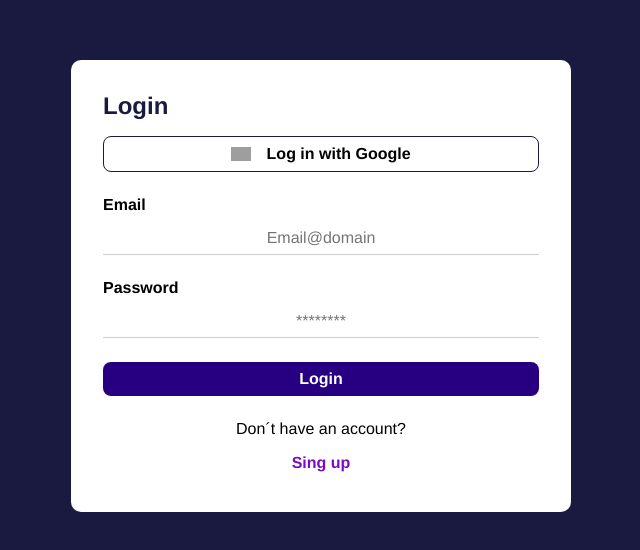
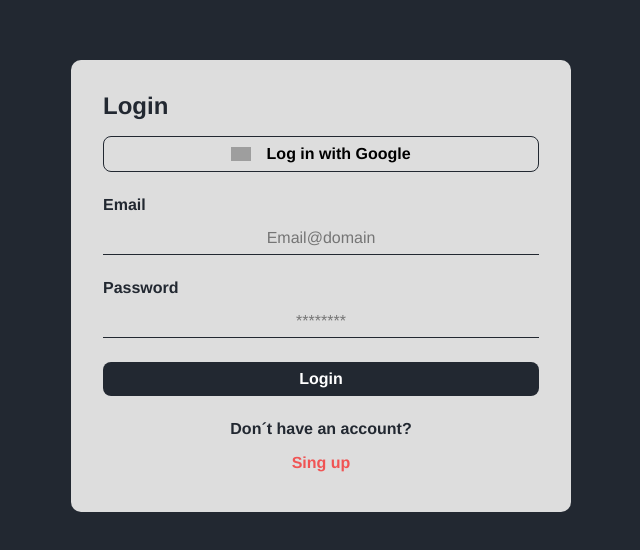
Before and after one commit to EngelReyes23/Practica_React--Journal_App, a React (Vite) app: page /auth/login in a window 1280 px wide. Shown: the part 114-664 px from the top of the page, without its empty margins (319-959 px from the left). Built offline with nearby package versions, Linux system fonts and the light colour scheme; grey boxes are pictures that could not be loaded.

Commit message:
paleta de colores cambiada

```diff
--- a/src/components/auth/RegisterScreen.jsx
+++ b/src/components/auth/RegisterScreen.jsx
@@ -6,7 +6,7 @@ export const RegisterScreen = () => {
     <form className={"auth__form"}>
       <h3 className={"auth__title"}>Register</h3>
 
-      <label className={"label"} htmlFor="email">
+      <label className={"label"} htmlFor="name">
         Name
       </label>
       <input
@@ -41,7 +41,7 @@ export const RegisterScreen = () => {
         name="password"
         autoComplete={"off"}
       />
-      <label className={"label"} htmlFor="password">
+      <label className={"label"} htmlFor="password2">
         Confirm Password
       </label>
       <input
--- a/src/styles/base/_settings.scss
+++ b/src/styles/base/_settings.scss
@@ -1,8 +1,8 @@
 // Colors
 
 :root {
-  --primary: #1a1a40;
-  --secondary: #270082;
-  --tertiary: #7a0bc0;
-  --quaternary: #fa58b6;
+  --primary: #DDDDDD;
+  --secondary: #222831;
+  --tertiary: #30475E;
+  --quaternary: #F05454;
 }
--- a/src/styles/components/_auth.scss
+++ b/src/styles/components/_auth.scss
@@ -3,7 +3,7 @@
   justify-content: center;
   align-items: center;
 
-  background-color: var(--primary);
+  background-color: var(--secondary);
   margin: 0;
   height: 100vh;
   width: 100vw;
@@ -19,7 +19,7 @@
   max-width: 500px;
   // min-height: 475px;
 
-  background: #ffffff;
+  background: var(--primary);
   border-radius: 10px;
 }
 
@@ -29,6 +29,8 @@
   justify-content: center;
   row-gap: 0.5rem;
   padding: 1rem;
+  color: var(--secondary);
+
 
   .label {
     display: inline-block;
@@ -44,24 +46,24 @@
 .auth__title {
   font-size: 1.5rem;
   font-weight: bold;
-  color: var(--primary);
   margin-bottom: 0.5rem;
 }
 
 .auth__input {
   text-align: center;
   border: none;
-  border-bottom: 1px solid #cccccc;
+  border-bottom: 1px solid var(--secondary);
   padding: 1rem;
   width: 100%;
   height: 2rem;
   font-size: 1rem;
   margin-bottom: 1rem;
+  background-color: inherit;
 
   &:focus {
     outline: none;
 
-    border-color: var(--tertiary);
+    border-color: var(--quaternary);
   }
 }
 
@@ -77,13 +79,17 @@
   font-weight: bold;
   margin-bottom: 1rem;
   cursor: pointer;
+  transition: background-color 0.1s ease-in-out;
 
   &:hover {
     transform: translateY(-1px);
+    color: white;
+    background-color: var(--secondary);
   }
 
   &:active {
     transform: translateY(1px);
+    background-color: var(--tertiary);
   }
 
   &-google {
@@ -91,19 +97,21 @@
     justify-content: center;
     align-items: center;
     gap: 1rem;
-    border: 1px solid var(--primary);
+    border: 1px solid var(--secondary);
   }
 
   &-singUP {
     text-decoration: none;
     text-align: center;
-    color: var(--tertiary);
+    color: var(--quaternary);
     display: inline-block;
     width: max-content;
     margin: 0 auto;
 
     &:hover {
       text-decoration: underline;
+      background-color: inherit;
+      color: var(--quaternary);
     }
   }
 
@@ -118,5 +126,6 @@
 }
 
 .QuestionRegistration {
+  font-weight: bold;
   text-align: center;
 }
--- a/src/styles/components/_journal.scss
+++ b/src/styles/components/_journal.scss
@@ -40,7 +40,13 @@
   }
 
   &:hover {
-    color: darken($color: white, $amount: 50%);
+    transform: translateY(-1px);
+    color: var(--quaternary)
+  }
+
+  &:active {
+    transform: translateY(1px);
+    color: var(--tertiary)
   }
 }
 
@@ -49,6 +55,14 @@
   color: white;
   max-width: max-content;
   max-height: max-content;
+
+  &:hover {
+    background-color: var(--tertiary);
+  }
+
+  &:active {
+    color: var(--quaternary);
+  }
 }
 
 .journal__entries {
@@ -63,29 +77,34 @@
   }
 
   &::-webkit-scrollbar-track {
-    background: var(--secondary);
+    background: var(--tertiary);
   }
 
   &::-webkit-scrollbar-thumb {
-    background: var(--tertiary);
+    background: var(--quaternary);
 
     border-radius: 10px;
   }
 }
 
 .journal__entry {
-  background-color: white;
+  background-color: var(--primary);
   border-radius: 0.5rem;
   color: var(--secondary);
   display: flex;
   margin-bottom: 0.5rem;
   overflow: hidden;
   cursor: pointer;
-  transition: color 0.3s ease, background-color 0.3s ease;
+  transition: color 0.1s ease, background-color 0.1s ease;
 
   &:hover {
     color: white;
-    background-color: var(--primary);
+    background-color: var(--tertiary);
+  }
+
+  &:active {
+    transform: translateY(1px);
+    background-color: var(--quaternary);
   }
 }
 
--- a/src/styles/components/_nothing.scss
+++ b/src/styles/components/_nothing.scss
@@ -7,7 +7,13 @@
   color: white;
   height: 100vh;
 
+  color: var(--secondary);
+  font-weight: bold;
   p {
     text-align: center;
   }
+
+  span{
+    color: var(--quaternary);
+  }
 }
```
